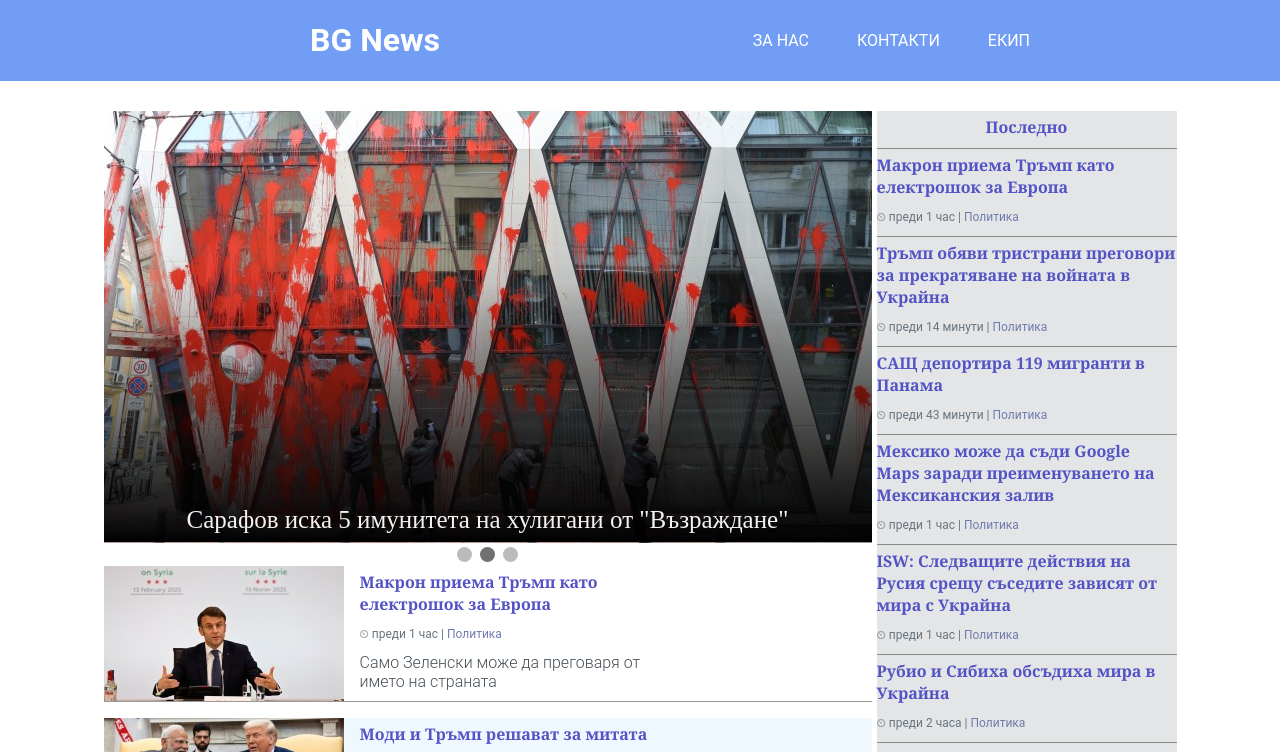
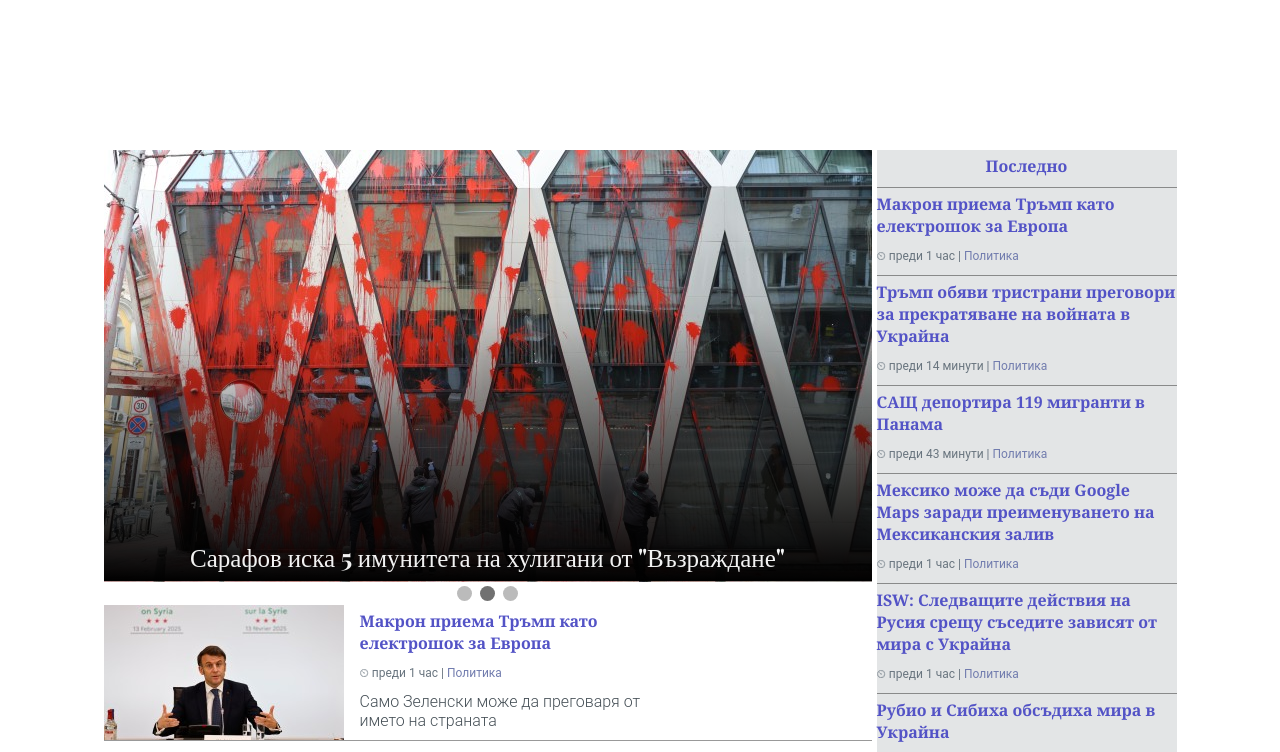
Before and after one commit to krav700/News_Site, a plain HTML site: page index.html in a window 1280 px wide. Shown: the top 752 px of the page. Drawn offline with nearby package versions, Linux system fonts and the light colour scheme; files whose address does not match are found by name.

Commit message:
feat: make header dissappear and appear when scro- lling

```diff
--- a/index.html
+++ b/index.html
@@ -6,10 +6,11 @@
     <link rel="stylesheet" href="styles/styles.css">
     <link rel="icon" type="image/x-icon" href="images/logoFavicon.png">
     <script src="scripts/main.js" defer></script>
+    <script src="scripts/scroll.js" defer></script>
     <title>Bg News</title>
 </head>
 <body>
-    <div class="header" id="header">
+    <div class="header scroll">
 
         <h1><a href="#video">BG News</a></h1>
             <nav>
@@ -23,7 +24,7 @@
         <div class="columns">
             <div class="column1">
 
-                <div class="slideshow_container">
+                <div class="slideshow_container" id="slideshow_container">
 
                     <div class="image_shadow"></div>
 
@@ -200,7 +201,7 @@
             <a href="pages/generalTAC.html">ОБЩИ УСЛОВИЯ</a>
         </div>
         <div class="footer_center">
-            <h1 id="footer_h1"><a href="#header">BG News</a></h1>
+            <h1 id="footer_h1"><a href="#slideshow_container">BG News</a></h1>
         </div>
         <div class="footer_right">
             <a href="pages/privacyPolicy.html">ПОЛИТИКА ЗА ПОВЕРИТЕЛНОСТ</a>
--- /dev/null
+++ b/scripts/scroll.js
@@ -0,0 +1,16 @@
+let header = document.querySelector('.header');
+let prevScrollPos = window.scrollY;
+
+window.onscroll = function () {
+    let currentScrollPos = window.scrollY;
+
+    if (prevScrollPos > currentScrollPos)
+    {
+        header.classList.remove('scroll');
+    }
+    else {
+        header.classList.add('scroll');
+    }
+
+    prevScrollPos = currentScrollPos;
+}
--- a/styles/styles.css
+++ b/styles/styles.css
@@ -1,4 +1,6 @@
 /* General */
+@import url('https://fonts.googleapis.com/css2?family=Playfair+Display:wght@700&family=Bebas+Neue&family=Merriweather:wght@700&family=Lora:wght@700&family=Oswald:wght@700&display=swap');
+
 * {
     box-sizing: border-box;
 }
@@ -31,6 +33,7 @@ nav {
   padding: 0px 100px;
   flex-shrink: 0;
   font-size: 16px;
+  height: 5rem;
 }
 
 a{
@@ -65,13 +68,24 @@ a:focus::after {
 }
 
 .header {
+  position: fixed;
+  top: 0;
+  left: 0;
   display: flex;
   justify-content: center;
   align-items: center;
   gap: 3rem;
   background-color: rgb(114, 157, 244);
   padding: 0px 150px;
-  flex-shrink: 0;
+  width: 100%;
+  z-index: 5;
+  transition: 0.3s ease-in-out;
+
+}
+
+.scroll {
+  transform: translateY(-6rem);
+  transition: 0.3s ease-in-out;
 }
 
 /* Scrolling for internal links */
@@ -106,8 +120,6 @@ a:focus::after {
   top: 69%;
   translate: -50% -50%;
 }
-
-@import url('https://fonts.googleapis.com/css2?family=Playfair+Display:wght@700&family=Bebas+Neue&family=Merriweather:wght@700&family=Lora:wght@700&family=Oswald:wght@700&display=swap');
 
 .image_text {
   color: #f2f2f2;
@@ -162,6 +174,7 @@ a {
 }
 
 .content {
+  margin-top: 120px;
   display: flex;
   flex-direction: column;
   justify-content: center;
```
